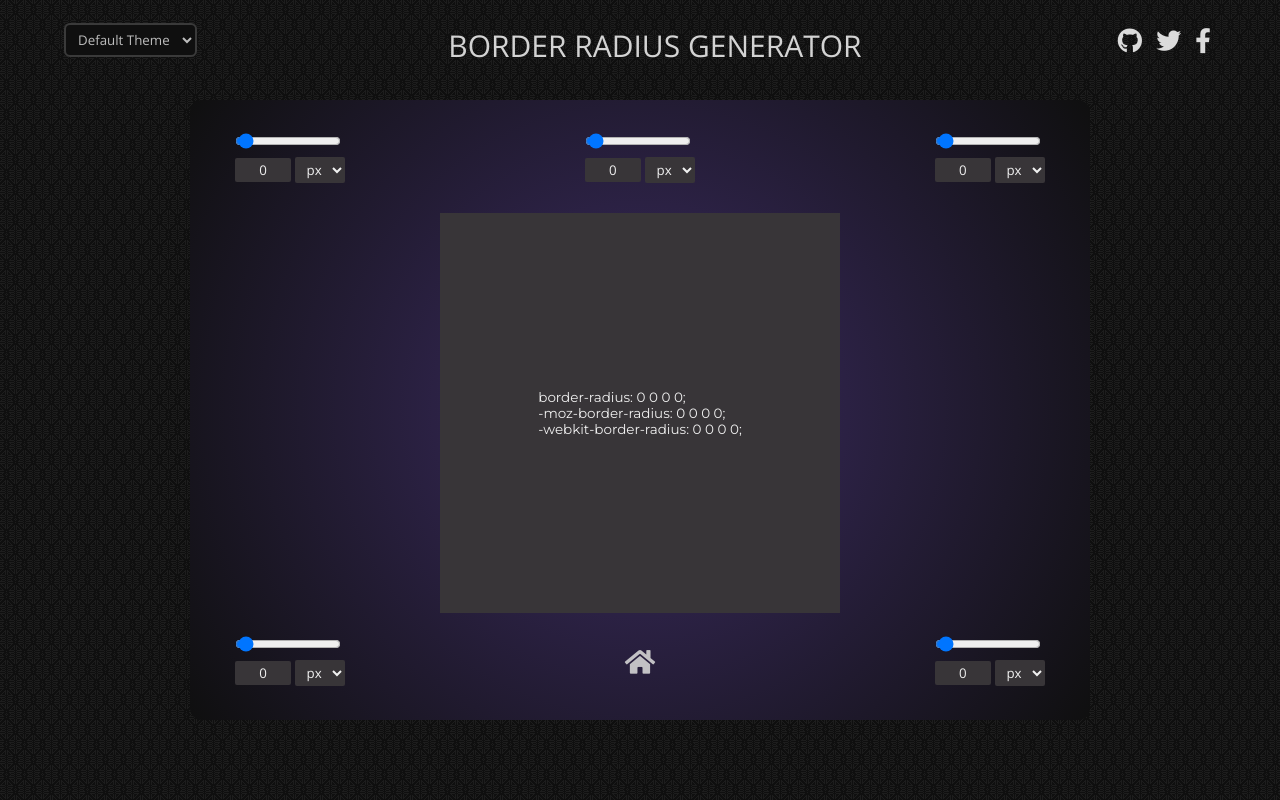
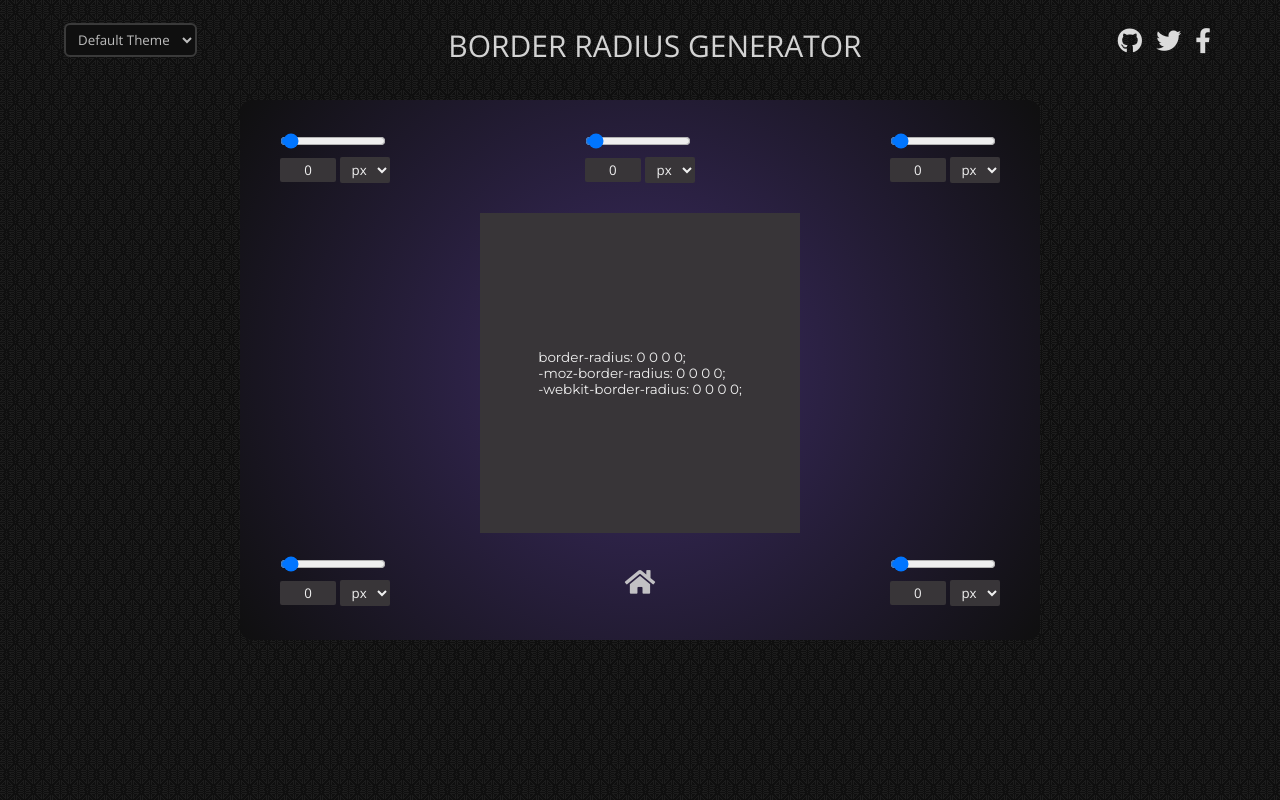
Before and after one commit to AlexDjon/Geradores-Css, a PHP site: page /border-radius.html in a window 1280 px wide. Run offline with PHP 8.4, Linux system fonts and the light colour scheme; some libraries are stand-ins or nearby versions.

Commit message:
Media Screen

```diff
--- a/base/css/base.css
+++ b/base/css/base.css
@@ -5,7 +5,6 @@
    flex-direction: column;
    align-items: center;
    width: 100%;
-   min-height: 100vh;
 }
 
 /*- Header -*/
@@ -66,6 +65,16 @@
       height: auto;
    }
 }
+@media (min-width: 761px) and (max-width: 1400px) {
+   .generator .container {
+      width: 800px;
+   }
+}
+@media (min-width: 1800px) {
+   .generator .container {
+      margin-top: 50px;
+   }
+}
 
 /* -- Listagem -- */
 .listagem {
@@ -99,6 +108,12 @@
    text-transform: capitalize;
    color: #d3d3d3;
 }
+@media (max-width: 760px) {
+   .listagem .elemento {
+      width: 80%;
+      margin: 15px
+   }
+}
 
 /*- Home -*/
 .home {
--- a/border-radius.html
+++ b/border-radius.html
@@ -4,7 +4,7 @@
    <meta charset="UTF-8">
    <meta name="viewport" content="width=device-width, initial-scale=1.0">
    <meta http-equiv="Content-Language" content="en, pt-br">
-   <title>Easy Border Radius Generator</title>
+   <title>CSS3 - Border Radius Generator</title>
 
    <!-- Meta tags -->
    <meta name="author" content="Alex Djonata">
--- a/src/border-radius/style.css
+++ b/src/border-radius/style.css
@@ -73,3 +73,12 @@
       font-size: 12px;
    }
 }
+@media (min-width: 761px) and (max-width: 1400px) {
+   .border-radius .show {
+      width: 300px;
+      height: 300px;
+   }
+}
+@media (min-width: 1800px) {
+
+}
```
